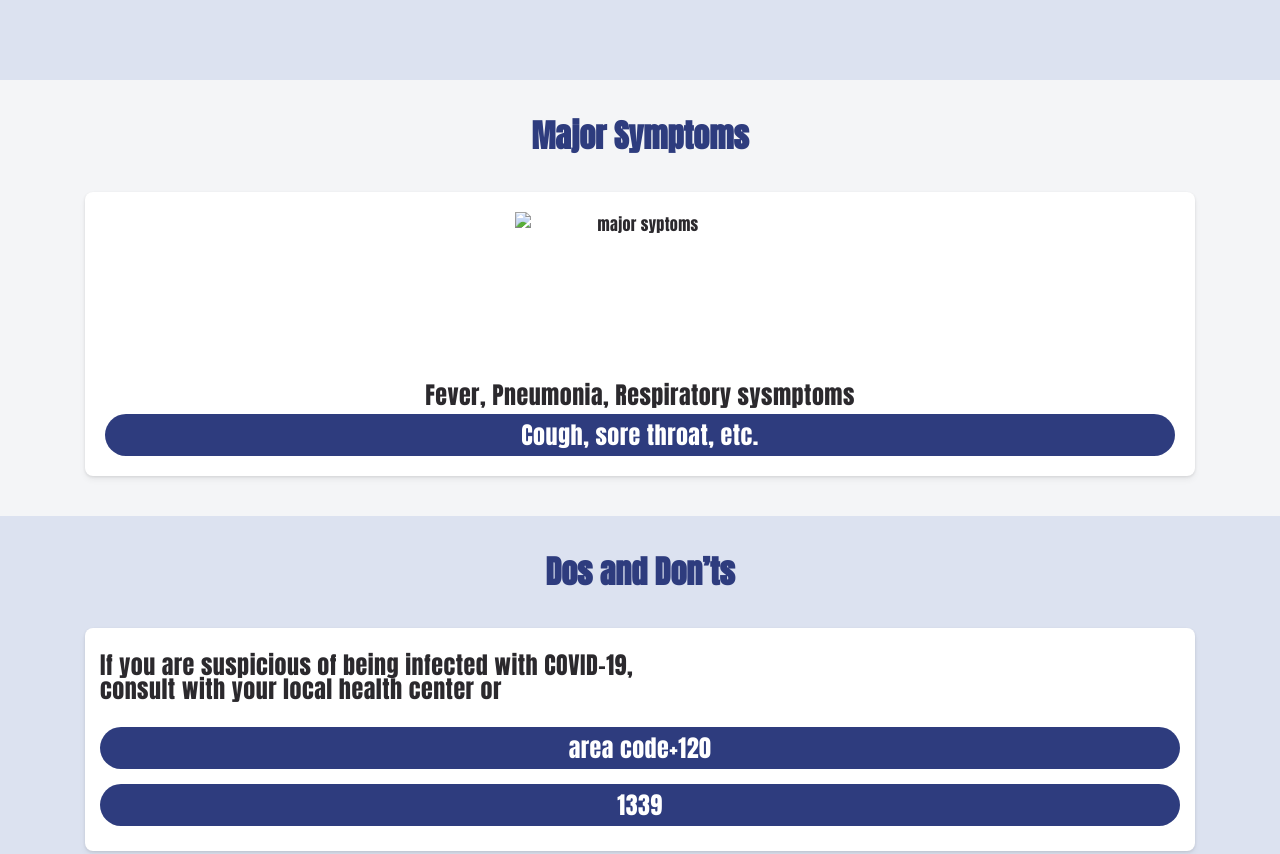
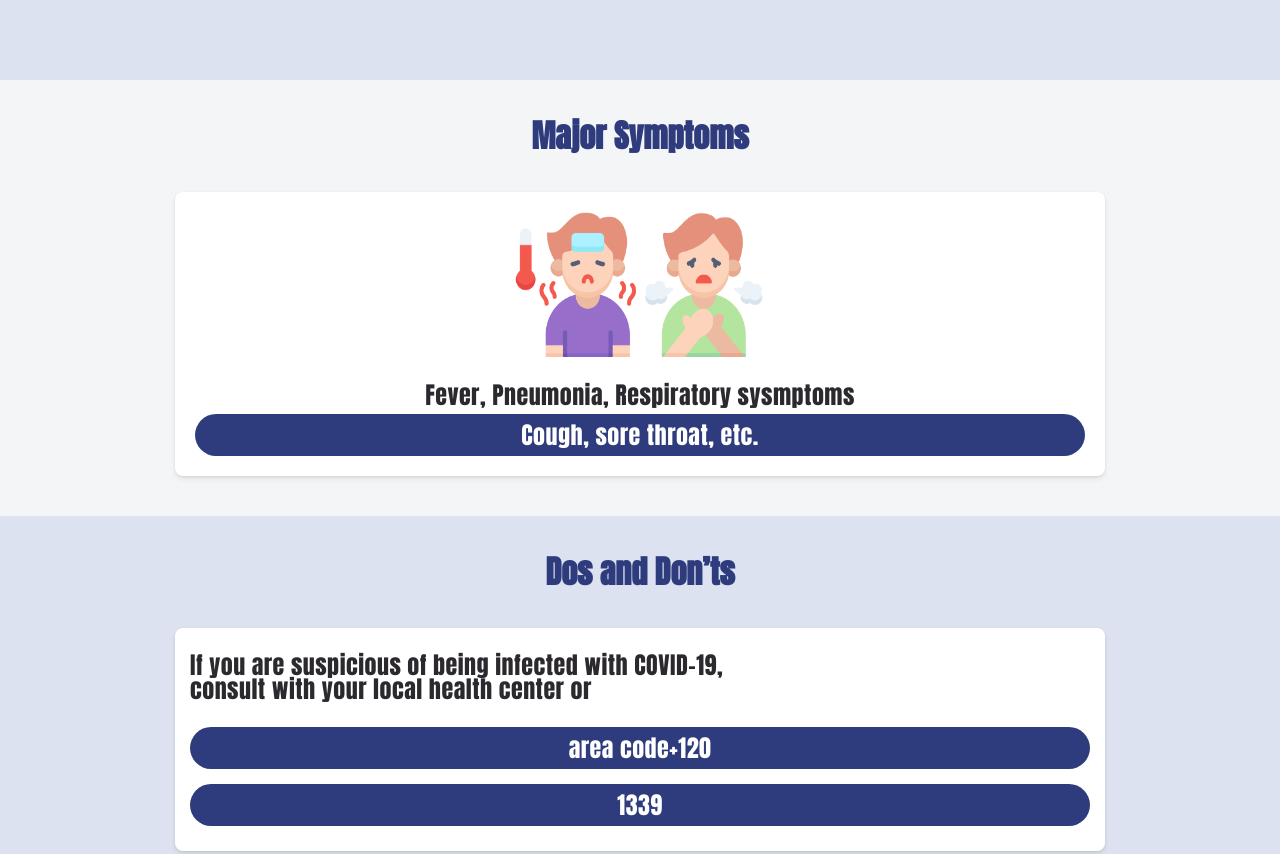
Before and after one commit to h22ju/project.2, a plain HTML site: page index.html in a window 1280 px wide. Shown: the part 720-1574 px from the top of the page. Drawn offline with Linux system fonts and the light colour scheme.

Commit message:
Add files via upload

```diff
--- a/index.html
+++ b/index.html
@@ -3,7 +3,7 @@
   <head>
     <meta charset="UTF-8" />
     <meta name="viewport" content="width=device-width, initial-scale=1.0" />
-    <title>COVID-19 Prevention Guidelines (eng, mobile)</title>
+    <title>COVID-19</title>
     <link rel="preconnect" href="https://fonts.gstatic.com" />
     <link
       href="https://fonts.googleapis.com/css2?family=Anton&display=swap"
@@ -18,7 +18,7 @@
         <div class="row">
           <div class="col-12">
             <div class="cover-image">
-              <img src="/project.2/assets/alert.png" alt="alert" />
+              <img src="./assets/alert.png" alt="alert" />
             </div>
             <h1 class="cover-title">COVID-19</h1>
             <h1 class="cover-title">
@@ -37,7 +37,7 @@
             <h1 class="symptoms-title">Major Symptoms</h1>
             <div class="symptoms-content content-box">
               <div class="symptoms-image">
-                <img src="./assets/Major Symptoms.png" alt="major syptoms" />
+                <img src="./assets/symptoms.png" alt="major syptoms" />
               </div>
               <p class="symptoms-desc">
                 Fever, Pneumonia, Respiratory sysmptoms
--- a/style.css
+++ b/style.css
@@ -298,3 +298,10 @@ h1 {
   width: 30px;
   height: 30px;
 }
+
+/* Limit Bootstrap container size */
+@media screen and (min-width: 1200px) {
+  .container {
+    max-width: 960px !important;
+  }
+}
```
